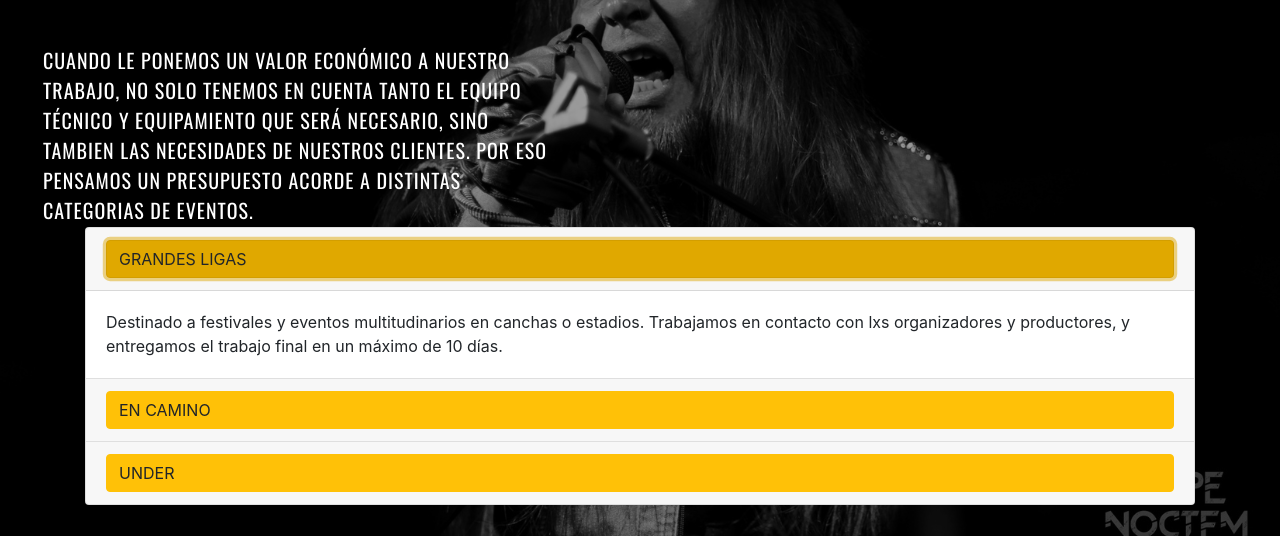
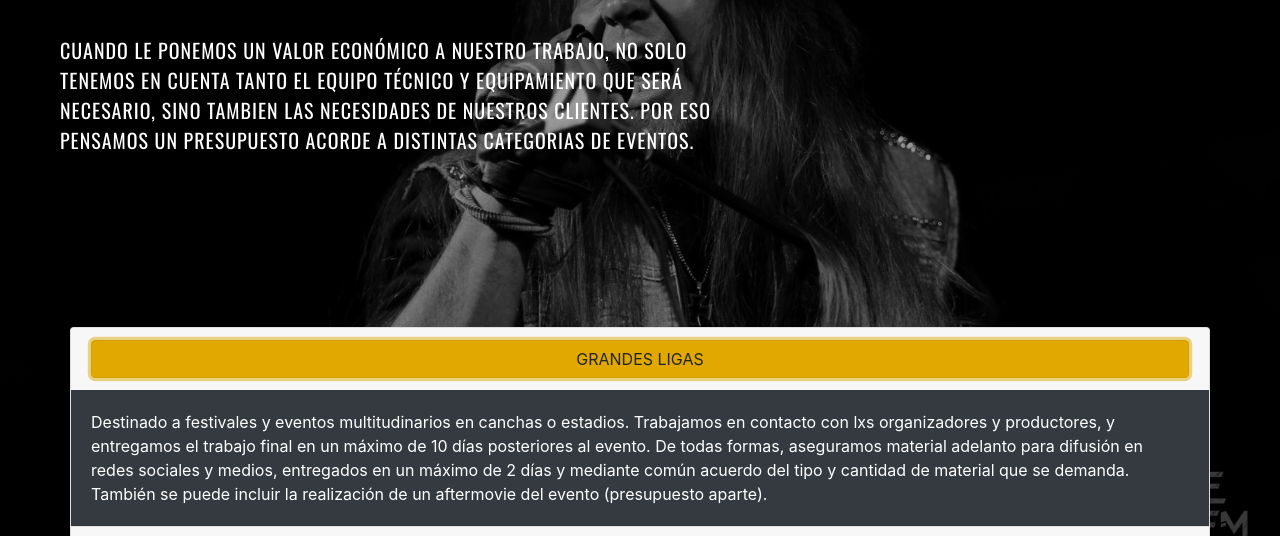
Before and after one commit to Florens94/repository_cn, a website: page seccion3-presupuesto.html in a window 1280 px wide. Both pictures are taken after a click on the button "GRANDES LIGAS". Shown: the part 247-783 px from the top of the page. Drawn offline with nearby package versions, Linux system fonts and the light colour scheme.

Commit message:
detalles solucionados del framework y textos

```diff
--- a/scss/estilos.scss
+++ b/scss/estilos.scss
@@ -149,10 +149,9 @@
 	color:$white;
 	text-align: left;
 	text-transform: uppercase;
-    height: 100px;
-    width: 600px;
-    padding: 40px 40px;
-    margin: 2px 3px;
+    height: 200px;
+	width: 700px;
+    margin: 2px 40px;
 }
 
 
--- a/seccion3-presupuesto.html
+++ b/seccion3-presupuesto.html
@@ -47,50 +47,51 @@
 				<section>
 				<div class="container">
 					<div class="row align-items-center">
-				<div class="col">
 
 					<div class="accordion" id="accordionExample">
 						<div class="card">
 						  <div class="card-header" id="headingOne">
 							<h2 class="mb-0">
-							  <button class="btn btn-warning btn-block text-left" type="button" data-toggle="collapse" data-target="#collapseOne" aria-expanded="true" aria-controls="collapseOne">
+							  <button class="btn btn-warning btn-block text-center" type="button" data-toggle="collapse" data-target="#collapseOne" aria-expanded="true" aria-controls="collapseOne">
 								GRANDES LIGAS
 							  </button>
 							</h2>
 						  </div>
 
-						  <div id="collapseOne" class="collapse" aria-labelledby="headingOne" data-parent="#accordionExample">
+
+
+						  <div id="collapseOne" class="collapse btn-dark" aria-labelledby="headingOne" data-parent="#accordionExample">
 							<div class="card-body">
-							  Destinado a festivales y eventos multitudinarios en canchas o estadios. Trabajamos en contacto con lxs organizadores y productores, y entregamos el trabajo final en un máximo de 10 días.
+							  Destinado a festivales y eventos multitudinarios en canchas o estadios. Trabajamos en contacto con lxs organizadores y productores, y entregamos el trabajo final en un máximo de 10 días posteriores al evento. De todas formas, aseguramos material adelanto para difusión en redes sociales y medios, entregados en un máximo de 2 días y mediante común acuerdo del tipo y cantidad de material que se demanda. También se puede incluir la realización de un aftermovie del evento (presupuesto aparte).
 							</div>
 						  </div>
 						</div>
 						<div class="card">
 						  <div class="card-header" id="headingTwo">
 							<h2 class="mb-0">
-							  <button class="btn btn-warning btn-block text-left collapsed" type="button" data-toggle="collapse" data-target="#collapseTwo" aria-expanded="false" aria-controls="collapseTwo">
+							  <button class="btn btn-warning btn-block text-center collapsed" type="button" data-toggle="collapse" data-target="#collapseTwo" aria-expanded="false" aria-controls="collapseTwo">
 								EN CAMINO
 							  </button>
 							</h2>
 						  </div>
-						  <div id="collapseTwo" class="collapse" aria-labelledby="headingTwo" data-parent="#accordionExample">
+						  <div id="collapseTwo" class="collapse btn-dark" aria-labelledby="headingTwo" data-parent="#accordionExample">
 							<div class="card-body">
-								Destinado a eventos en lugares cerrados, festivales de hasta 7 bandas y ferias temáticas. Trabajamos con lxs organizadores del evento y/o managers de las bandas. Garantizamos la entrega del material en una semana.
+								Destinado a eventos en lugares cerrados, festivales de hasta 7 bandas y ferias temáticas. Trabajamos con lxs organizadores del evento y/o managers de las bandas. Garantizamos la entrega del total del material en una semana. También en esta categoría se incluyen un máximo de 15 fotos en vertical ideal para difusión en historias de redes sociales, el cual sería garantizado al día siguiente del evento. También se puede incluir la realización de un aftermovie del evento (presupuesto aparte).
 							</div>
 						  </div>
 						</div>
 						<div class="card">
 						  <div class="card-header" id="headingThree">
 							<h2 class="mb-0">
-							  <button class="btn btn-warning btn-block text-left collapsed" type="button" data-toggle="collapse" data-target="#collapseThree" aria-expanded="false" aria-controls="collapseThree">
+							  <button class="btn btn-warning btn-block text-center collapsed" type="button" data-toggle="collapse" data-target="#collapseThree" aria-expanded="false" aria-controls="collapseThree">
 								UNDER
 							  </button>
 							</h2>
 						  </div>
-						  <div id="collapseThree" class="collapse" aria-labelledby="headingThree" data-parent="#accordionExample">
+						  <div id="collapseThree" class="collapse btn-dark" aria-labelledby="headingThree" data-parent="#accordionExample">
 							<div class="card-body">
-								Para festivales under organizados por bandas o por una productora mediana, trabajamos en contacto directo con las bandas y presupuestamos en función de la cantidad de integrantes de cada una. Garantizamos la entrega del material de 5 a
-								7 días hábiles.
+								Para festivales under organizados por bandas o por una productora mediana, trabajamos en contacto directo con las bandas y presupuestamos en función de la cantidad de integrantes de cada una (consultar alternativa en caso de solistas), contemplando la autogestión que existe en el ambito under. Garantizamos la entrega del material de 5 a
+								7 días hábiles. Esta categoría incluye la realización de un aftermovie de máximo 1 minuto de duración, para difusión de los artistas y productoras.
 							</div>
 						  </div>
 						</div>
```
Also changed, not shown: index.html (+1 -1 lines), css/estilos.css.
